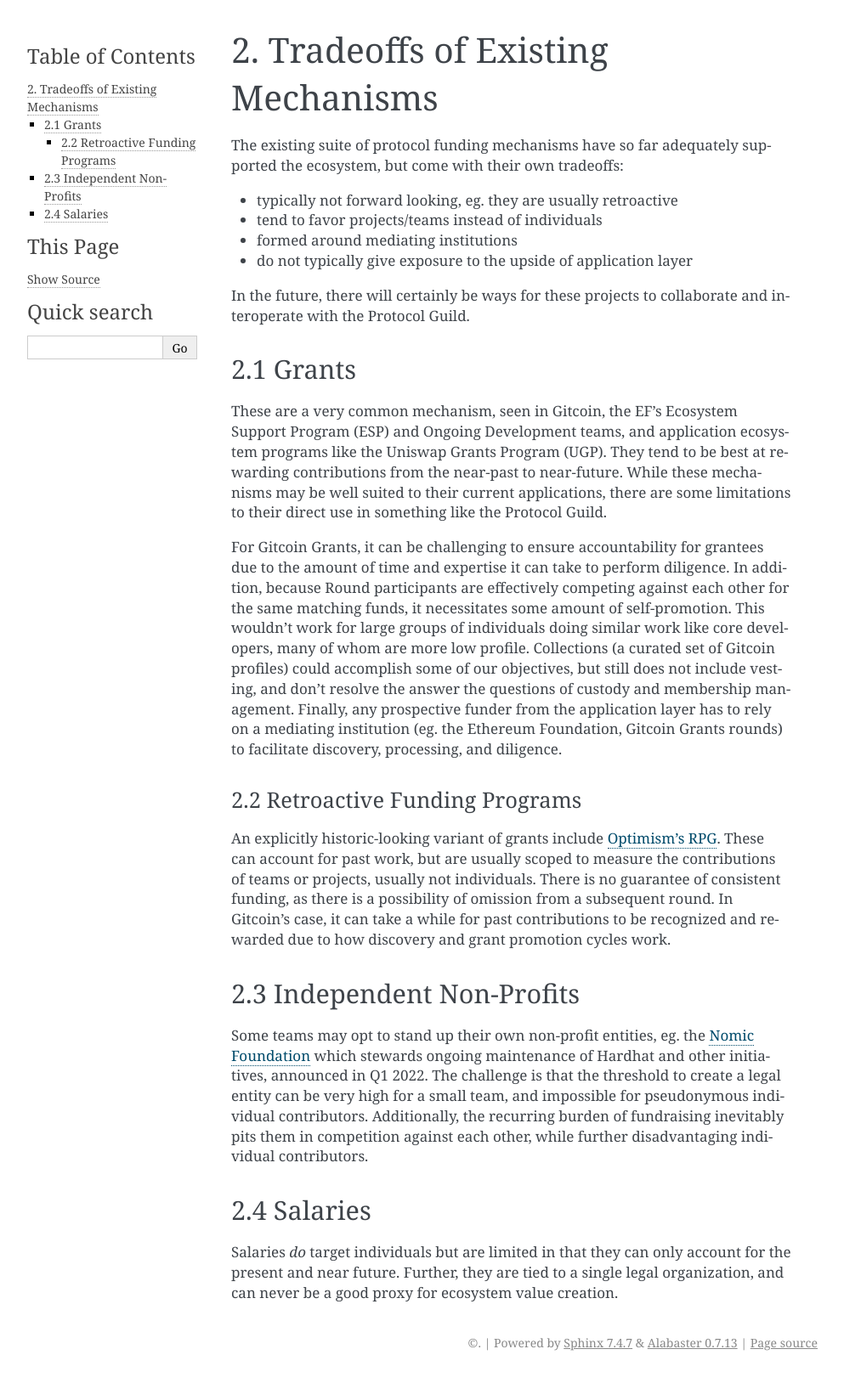
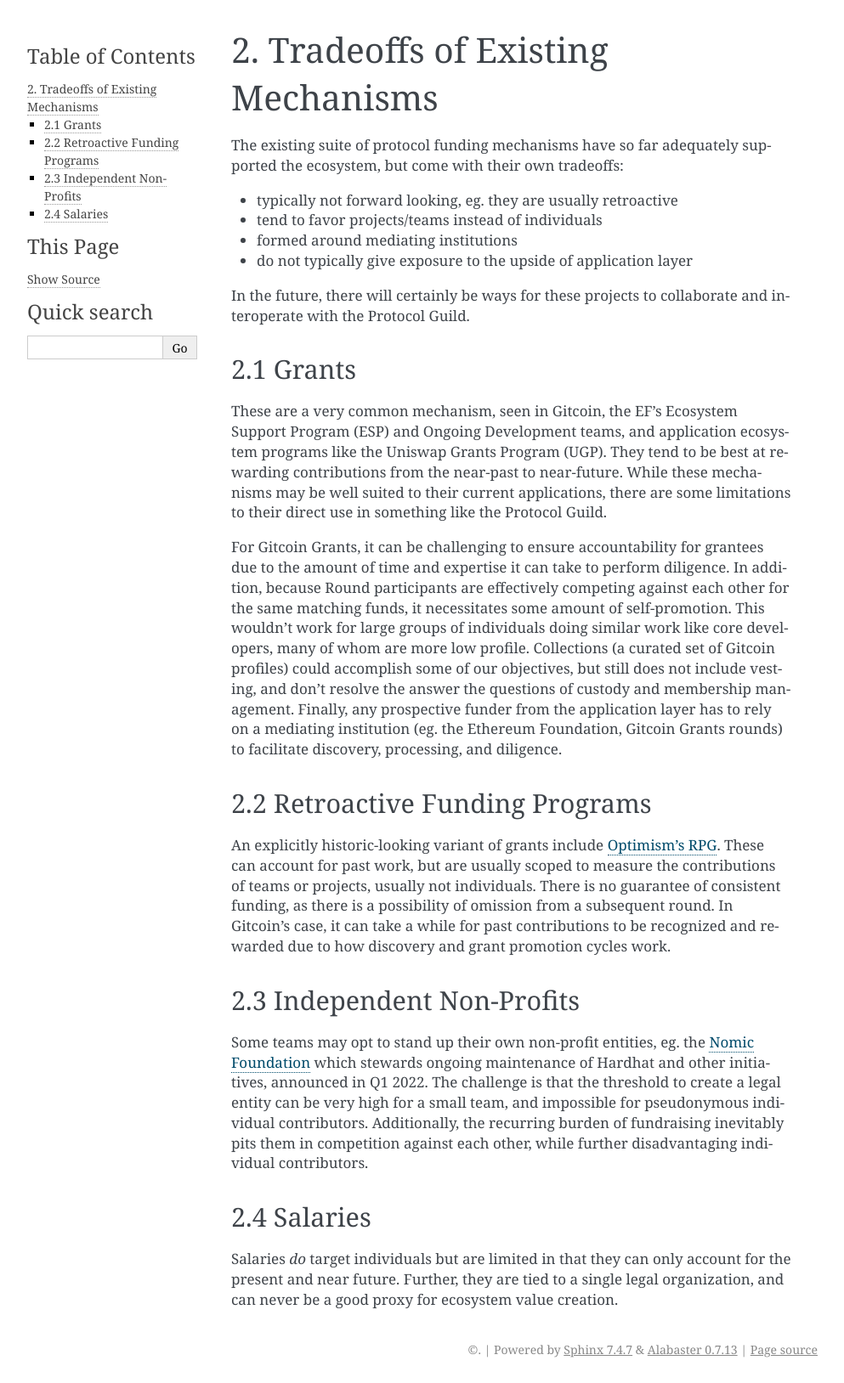
Before and after one commit to protocolguild/documentation, a Sphinx documentation site: the page built from docs/2-existing-mechanisms.md, in a window 1280 px wide. Shown: the whole page at 85% size, without its empty margins (148-1141 px from the left). Built offline with Sphinx 7.4.7, drawn with Linux system fonts in a browser that asks for light colours.

```diff
--- a/docs/2-existing-mechanisms.md
+++ b/docs/2-existing-mechanisms.md
@@ -14,7 +14,7 @@ These are a very common mechanism, seen in Gitcoin, the EF's Ecosystem Support P
 
 For Gitcoin Grants, it can be challenging to ensure accountability for grantees due to the amount of time and expertise it can take to perform diligence. In addition, because Round participants are effectively competing against each other for the same matching funds, it necessitates some amount of self-promotion. This wouldn't work for large groups of individuals doing similar work like core developers, many of whom are more low profile. Collections (a curated set of Gitcoin profiles) could accomplish some of our objectives, but still does not include vesting, and don't resolve the answer the questions of custody and membership management. Finally, any prospective funder from the application layer has to rely on a mediating institution (eg. the Ethereum Foundation, Gitcoin Grants rounds) to facilitate discovery, processing, and diligence.
 
-### 2.2 Retroactive Funding Programs
+## 2.2 Retroactive Funding Programs
 
 An explicitly historic-looking variant of grants include [Optimism's RPG](https://medium.com/ethereum-optimism/retroactive-public-goods-funding-33c9b7d00f0c). These can account for past work, but are usually scoped to measure the contributions of teams or projects, usually not individuals. There is no guarantee of consistent funding, as there is a possibility of omission from a subsequent round. In Gitcoin's case, it can take a while for past contributions to be recognized and rewarded due to how discovery and grant promotion cycles work.
 
```
